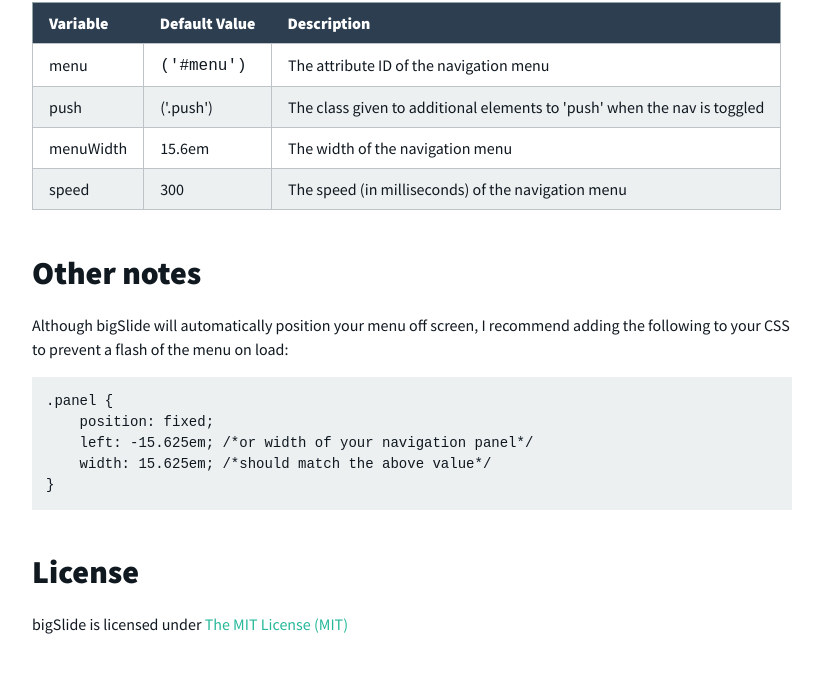
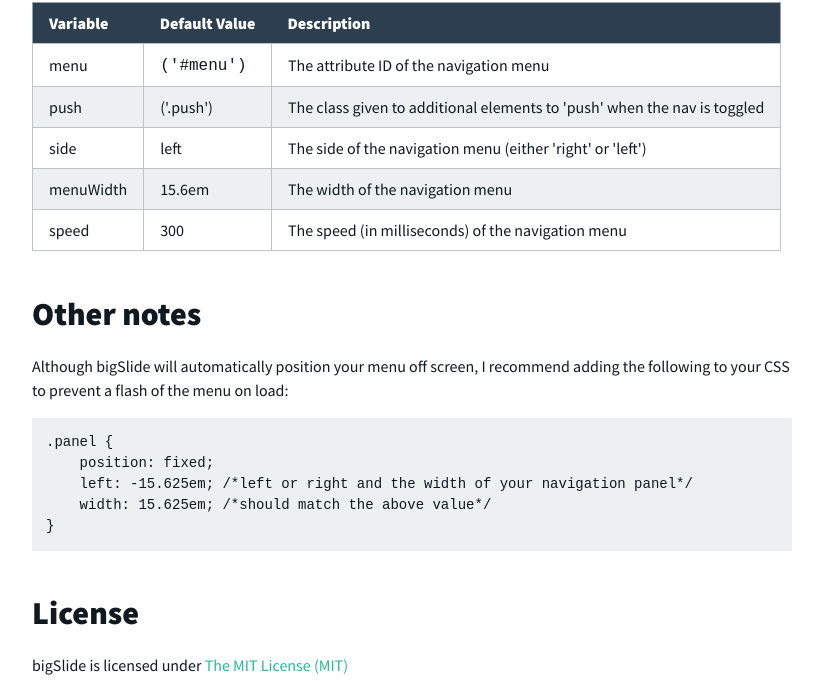
Before and after one commit to ascott1/bigSlide.js, a plain HTML site: page index.html in a window 1280 px wide. Shown: the part 1373-2054 px from the top of the page, without its empty margins (228-1051 px from the left). Drawn offline with Linux system fonts and the light colour scheme.

Commit message:
update docs for 0.4.0

```diff
--- a/index.html
+++ b/index.html
@@ -100,6 +100,11 @@
                 <td>The class given to additional elements to 'push' when the nav is toggled</td>
             </tr>
             <tr>
+                <td>side</td>
+                <td>left</td>
+                <td>The side of the navigation menu (either 'right' or 'left')</td>
+            </tr>
+            <tr>
                 <td>menuWidth</td>
                 <td>15.6em</td>
                 <td>The width of the navigation menu</td>
@@ -119,7 +124,7 @@
 
 <pre><code>.panel {
     position: fixed;
-    left: -15.625em; /*or width of your navigation panel*/
+    left: -15.625em; /*left or right and the width of your navigation panel*/
     width: 15.625em; /*should match the above value*/
 }</code></pre>
 
```
